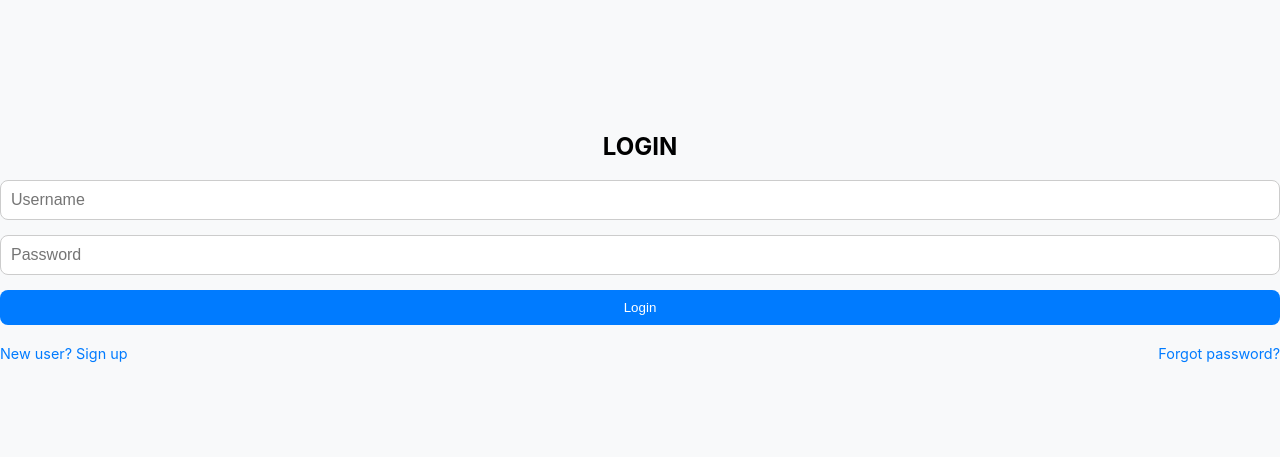
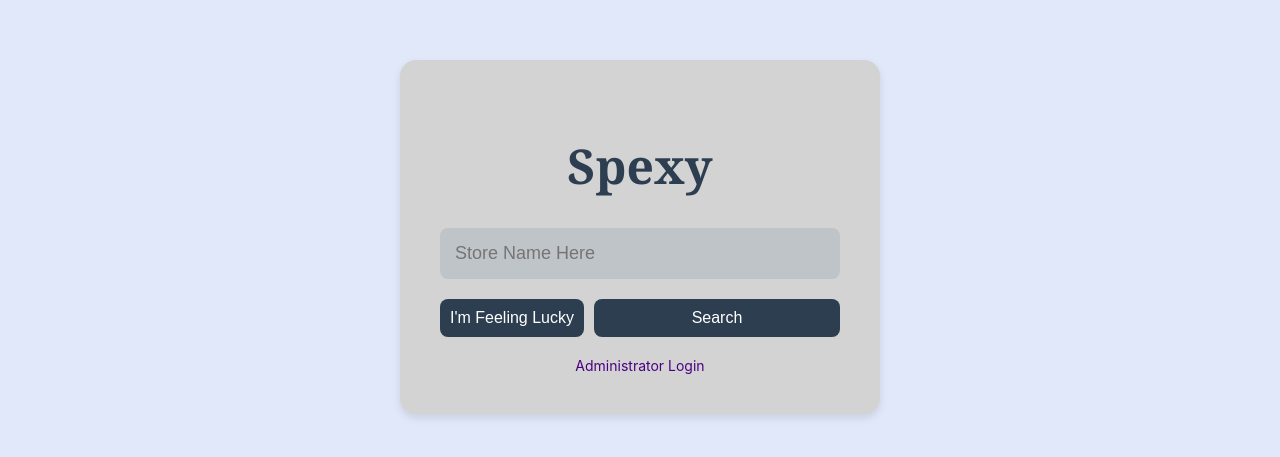
Before and after one commit to timsinashok/spexy, a React (Create React App) app in the folder spexy/: page / in a window 1280 px wide. Shown: the part 163-620 px from the top of the page. Built offline with nearby package versions, Linux system fonts and the light colour scheme.

Commit message:
pushed remaining changes and resolved merge conflicts

```diff
--- a/spexy/src/App.js
+++ b/spexy/src/App.js
@@ -40,9 +40,9 @@ function App() {
     return (
         <Router>
             <Routes>
-                <Route path="/" element={<Login />} />
-                <Route path="/main" element={<Main />} />
-                <Route path="/search" element={<Search />} />
+                <Route path="/login" element={<Login />} />
+                <Route path="/store" element={<Main />} />
+                <Route path="/" element={<Search />} />
                 <Route path="/admin" element={<Admin />} />
 
                 {/* for signup and forgot password */}
--- a/spexy/src/components/Login/LoginForm.js
+++ b/spexy/src/components/Login/LoginForm.js
@@ -35,8 +35,6 @@
 
 // export default LoginForm;
 
-
-// src/components/Login/LoginForm.js
 import React, { useState } from 'react';
 import { Link } from 'react-router-dom';
 
@@ -45,12 +43,13 @@ function LoginForm() {
     const [password, setPassword] = useState('');
 
     const handleLogin = () => {
-        console.log('Logging in');
+        console.log('Logging in:', username, password);
     };
 
     return (
         <div style={styles.container}>
-            <h2 style={styles.title}>LOGIN</h2>
+            <div style={styles.card}>
+                <h1 style={styles.header}>Spexy</h1>
                 <div style={styles.inputContainer}>
                     <InputField
                         type="text"
@@ -64,11 +63,16 @@ function LoginForm() {
                         value={password}
                         onChange={(e) => setPassword(e.target.value)}
                     />
-                <button style={styles.button} onClick={handleLogin}>Login</button>
+                </div>
+                <div style={styles.buttonContainer}>
+                    <Link to="/reset" style={{ textDecoration: 'none' }}>
+                        <button style={styles.buttonSecondary}>Forgot Password</button>
+                    </Link>
+                    <button style={styles.button} onClick={handleLogin}>Submit</button>
                 </div>
                 <div style={styles.links}>
-                <a href="/signup" style={styles.link}>New user? Sign up</a>
-                <a href="/reset" style={styles.link}>Forgot password?</a>
+                    <Link to="/signup" style={styles.link}>New user? Sign up</Link>
+                </div>
             </div>
         </div>
     );
@@ -133,8 +137,17 @@ const styles = {
         marginTop: '20px',
     },
     button: {
-        padding: '10px',
-        backgroundColor: '#007bff',
+        padding: '10px 20px',
+        backgroundColor: '#2c3e50',
+        color: '#fff',
+        border: 'none',
+        borderRadius: '8px',
+        cursor: 'pointer',
+        fontFamily: 'Arial, sans-serif',
+    },
+    buttonSecondary: {
+        padding: '10px 20px',
+        backgroundColor: '#2c3e50',
         color: '#fff',
         border: 'none',
         borderRadius: '8px',
@@ -144,7 +157,7 @@ const styles = {
     links: {
         marginTop: '20px',
         display: 'flex',
-        justifyContent: 'space-between',
+        justifyContent: 'center',
         width: '100%',
         fontSize: '0.9em',
         color: '#007bff',
--- a/spexy/src/components/Search/SearchPage.js
+++ b/spexy/src/components/Search/SearchPage.js
@@ -25,8 +25,191 @@
 
 // export default SearchPage;
 
-// src/components/Search/SearchPage.js
+// // src/components/Search/SearchPage.js
+// import React, { useState } from 'react';
+
+// function SearchPage() {
+//     const [searchTerm, setSearchTerm] = useState('');
+
+//     const handleSearch = () => {
+//         console.log('Searching for:', searchTerm);
+//         // Implement actual search functionality here
+//     };
+
+//     return (
+//         <div style={styles.container}>
+//             <h2 style={styles.title}>Search for Store</h2>
+//             <div style={styles.inputContainer}>
+//                 <input
+//                     type="text"
+//                     placeholder="Search for store"
+//                     value={searchTerm}
+//                     onChange={(e) => setSearchTerm(e.target.value)}
+//                     style={styles.input}
+//                 />
+//                 <button style={styles.button} onClick={handleSearch}>Search</button>
+//                 <button style={{ ...styles.button, ...styles.luckyButton }}>I'm Feeling Lucky</button>
+//             </div>
+//         </div>
+//     );
+// }
+
+// export default SearchPage;
+
+// const styles = {
+//     container: {
+//         display: 'flex',
+//         flexDirection: 'column',
+//         alignItems: 'center',
+//         justifyContent: 'center',
+//         border: '1px solid #ddd',
+//         padding: '20px',
+//         width: '300px',
+//         height: '250px',
+//         margin: '100px auto',
+//         borderRadius: '8px',
+//         boxShadow: '0 4px 8px rgba(0, 0, 0, 0.2)',
+//         backgroundColor: '#f9f9f9',
+//     },
+//     title: {
+//         marginBottom: '20px',
+//         fontSize: '24px',
+//         fontWeight: 'bold',
+//         color: '#333',
+//     },
+//     inputContainer: {
+//         width: '100%',
+//         display: 'flex',
+//         flexDirection: 'column',
+//         gap: '10px',
+//     },
+//     input: {
+//         padding: '10px',
+//         border: '1px solid #ccc',
+//         borderRadius: '4px',
+//         width: '100%',
+//         boxSizing: 'border-box',
+//     },
+//     button: {
+//         padding: '10px',
+//         backgroundColor: 'black',
+//         color: 'white',
+//         border: 'none',
+//         borderRadius: '4px',
+//         cursor: 'pointer',
+//         transition: 'background-color 0.3s ease',
+//     },
+//     luckyButton: {
+//         backgroundColor: '#007bff', // Different color for the "I'm Feeling Lucky" button
+//     },
+// };
+
+
+
+// import React, { useState } from 'react';
+// import { Link } from 'react-router-dom';
+
+// function SearchPage() {
+//     const [searchTerm, setSearchTerm] = useState('');
+
+//     const handleSearch = () => {
+//         console.log('Searching for:', searchTerm);
+//         // Implement actual search functionality here
+//     };
+
+//     return (
+//         <div style={styles.container}>
+//             <div style={styles.card}>
+//                 <h1 style={styles.header}>Spexy</h1>
+//                 <input
+//                     type="text"
+//                     placeholder="Store Name Here"
+//                     value={searchTerm}
+//                     onChange={(e) => setSearchTerm(e.target.value)}
+//                     style={styles.input}
+//                 />
+//                 <div style={styles.buttonContainer}>
+//                     <Link to="/store" style={styles.adminLink}>
+//                     <button style={{ ...styles.button, ...styles.luckyButton }}>
+//                     Sample Store
+//                     </button>
+//                     </Link>
+//                     <button style={styles.button} onClick={handleSearch}>Search</button>
+//                 </div>
+//                 <Link to="/login" style={styles.adminLink}>Administrator Login</Link>
+//             </div>
+//         </div>
+//     );
+// }
+
+// export default SearchPage;
+
+// const styles = {
+//     container: {
+//         display: 'flex',
+//         flexDirection: 'column',
+//         alignItems: 'center',
+//         justifyContent: 'center',
+//         height: '100vh',
+//         backgroundColor: '#e0e8f9', // Light blue background for the page
+//     },
+//     card: {
+//         backgroundColor: '#d3d3d3', // Light gray background for the card
+//         padding: '40px',
+//         borderRadius: '16px',
+//         boxShadow: '0 4px 8px rgba(0, 0, 0, 0.1)',
+//         width: '400px',
+//         textAlign: 'center',
+//     },
+//     header: {
+//         fontSize: '48px',
+//         fontWeight: 'bold',
+//         marginBottom: '30px',
+//         color: '#2c3e50',
+//         fontFamily: 'Georgia, serif', // Font style for the "Spexy" header
+//     },
+//     input: {
+//         padding: '15px',
+//         border: 'none',
+//         borderRadius: '8px',
+//         width: '100%',
+//         boxSizing: 'border-box',
+//         fontSize: '18px',
+//         backgroundColor: '#bfc4c9', // Light gray color for input
+//         outline: 'none',
+//         marginBottom: '20px',
+//     },
+//     buttonContainer: {
+//         display: 'flex',
+//         justifyContent: 'space-between',
+//         gap: '10px',
+//     },
+//     button: {
+//         padding: '10px 20px',
+//         backgroundColor: '#2c3e50',
+//         color: '#fff',
+//         border: 'none',
+//         borderRadius: '8px',
+//         cursor: 'pointer',
+//         fontFamily: 'Arial, sans-serif',
+//         fontSize: '16px',
+//     },
+//     luckyButton: {
+//         backgroundColor: '#2c3e50', // Same color for consistency
+//     },
+//     adminLink: {
+//         marginTop: '20px',
+//         display: 'block',
+//         color: '#4b0082', // Indigo color for the link
+//         fontSize: '14px',
+//         textDecoration: 'none',
+//     },
+// };
+
+
+
 import React, { useState } from 'react';
+import { Link } from 'react-router-dom';
 
 function SearchPage() {
     const [searchTerm, setSearchTerm] = useState('');
@@ -38,17 +221,22 @@ function SearchPage() {
 
     return (
         <div style={styles.container}>
-            <h2 style={styles.title}>Search for Store</h2>
-            <div style={styles.inputContainer}>
+            <div style={styles.card}>
+                <h1 style={styles.header}>Spexy</h1>
                 <input
                     type="text"
-                    placeholder="Search for store"
+                    placeholder="Store Name Here"
                     value={searchTerm}
                     onChange={(e) => setSearchTerm(e.target.value)}
                     style={styles.input}
                 />
-                <button style={styles.button} onClick={handleSearch}>Search</button>
-                <button style={{ ...styles.button, ...styles.luckyButton }}>I'm Feeling Lucky</button>
+                <div style={styles.buttonContainer}>
+                    <Link to="/store" style={{ textDecoration: 'none' }}>
+                        <button style={styles.button}>I'm Feeling Lucky</button>
+                    </Link>
+                    <button style={styles.button} onClick={handleSearch}>Search</button>
+                </div>
+                <Link to="/login" style={styles.adminLink}>Administrator Login</Link>
             </div>
         </div>
     );
@@ -62,44 +250,58 @@ const styles = {
         flexDirection: 'column',
         alignItems: 'center',
         justifyContent: 'center',
-        border: '1px solid #ddd',
-        padding: '20px',
-        width: '300px',
-        height: '250px',
-        margin: '100px auto',
-        borderRadius: '8px',
-        boxShadow: '0 4px 8px rgba(0, 0, 0, 0.2)',
-        backgroundColor: '#f9f9f9',
+        height: '100vh',
+        backgroundColor: '#e0e8f9', // Light blue background for the page
     },
-    title: {
-        marginBottom: '20px',
-        fontSize: '24px',
+    card: {
+        backgroundColor: '#d3d3d3', // Light gray background for the card
+        padding: '40px',
+        borderRadius: '16px',
+        boxShadow: '0 4px 8px rgba(0, 0, 0, 0.1)',
+        width: '400px',
+        textAlign: 'center',
+    },
+    header: {
+        fontSize: '48px',
         fontWeight: 'bold',
-        color: '#333',
-    },
-    inputContainer: {
-        width: '100%',
-        display: 'flex',
-        flexDirection: 'column',
-        gap: '10px',
+        marginBottom: '30px',
+        color: '#2c3e50',
+        fontFamily: 'Georgia, serif', // Font style for the "Spexy" header
     },
     input: {
-        padding: '10px',
-        border: '1px solid #ccc',
-        borderRadius: '4px',
+        padding: '15px',
+        border: 'none',
+        borderRadius: '8px',
         width: '100%',
         boxSizing: 'border-box',
+        fontSize: '18px',
+        backgroundColor: '#bfc4c9', // Light gray color for input
+        outline: 'none',
+        marginBottom: '20px',
+    },
+    buttonContainer: {
+        display: 'flex',
+        justifyContent: 'space-between',
+        gap: '10px',
+        width: '100%', // Ensure the container takes the full width of the card
     },
     button: {
+        flex: 1, // Make each button take equal space
         padding: '10px',
-        backgroundColor: 'black',
-        color: 'white',
+        backgroundColor: '#2c3e50',
+        color: '#fff',
         border: 'none',
-        borderRadius: '4px',
+        borderRadius: '8px',
         cursor: 'pointer',
-        transition: 'background-color 0.3s ease',
+        fontFamily: 'Arial, sans-serif',
+        fontSize: '16px',
+        textAlign: 'center',
     },
-    luckyButton: {
-        backgroundColor: '#007bff', // Different color for the "I'm Feeling Lucky" button
+    adminLink: {
+        marginTop: '20px',
+        display: 'block',
+        color: '#4b0082', // Indigo color for the link
+        fontSize: '14px',
+        textDecoration: 'none',
     },
 };
```
Also changed, not shown: 1 other file (tests, documents, lock files or other folders). Lines whose indentation alone changed are shown as unchanged.
